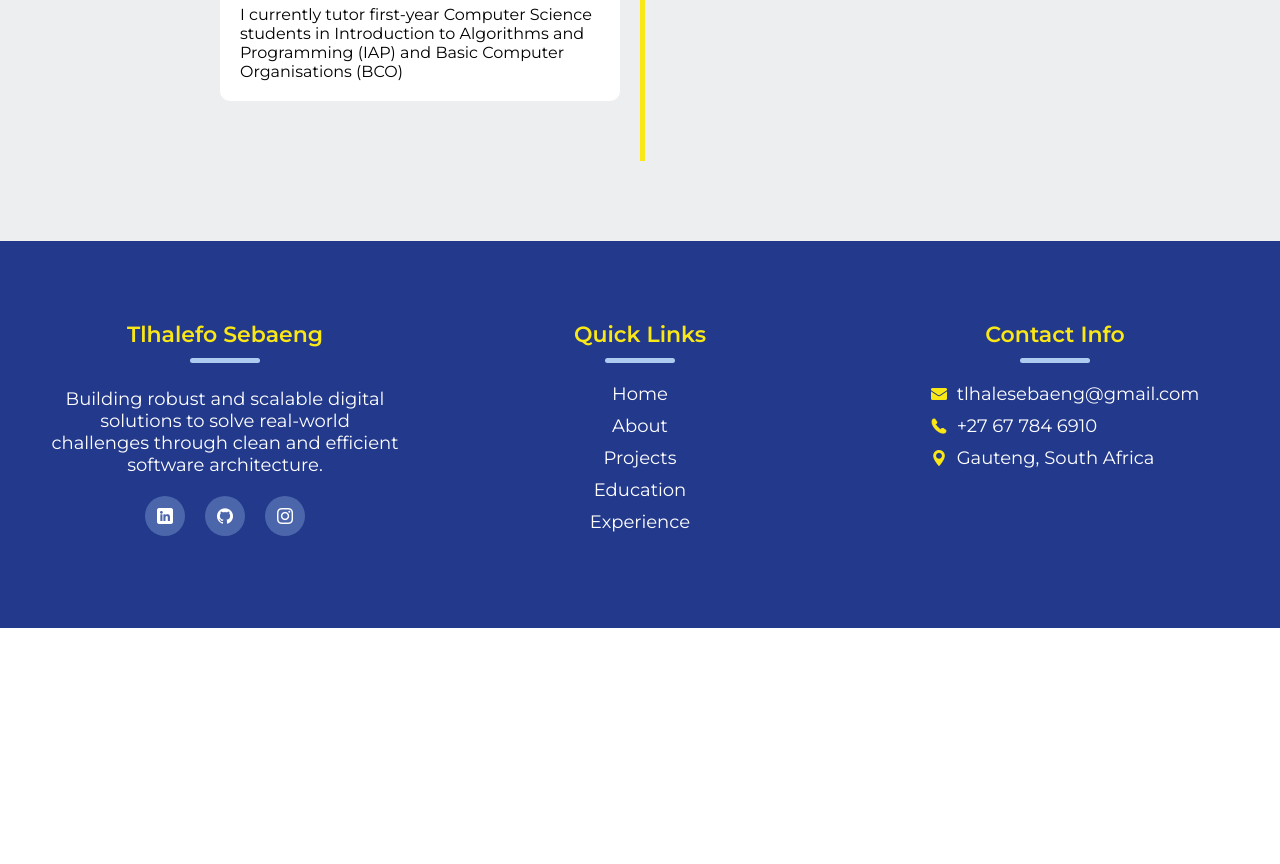
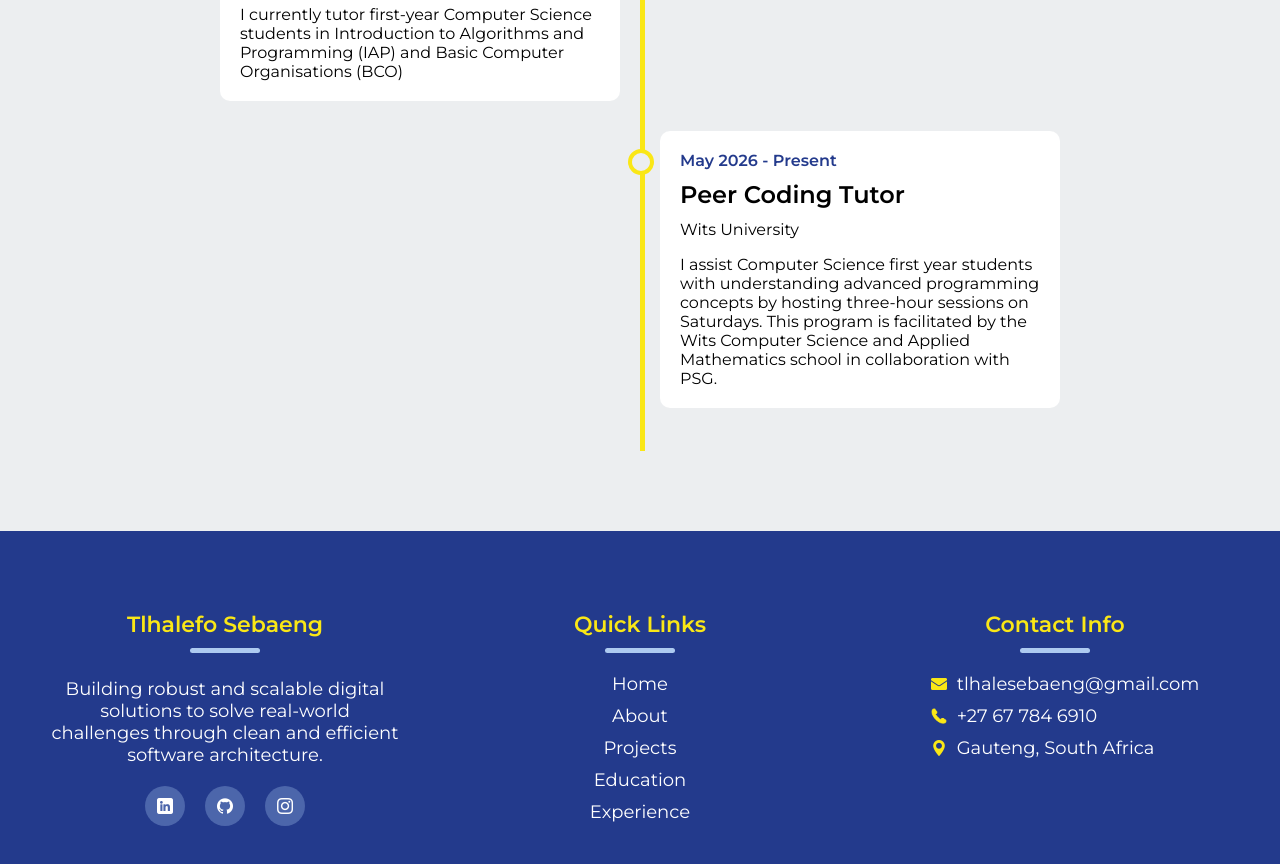
Before and after one commit to tlhalesebaeng/my-portfolio, a React (Vite) app: page / in a window 1280 px wide. Shown: the part 3900-4764 px from the top of the page. Before the commit the page ends 4528 px from the top, so only its background shows below. Built offline with nearby package versions, Linux system fonts and the light colour scheme.

Commit message:
Add second experience

```diff
--- a/src/components/experience/Experience.css
+++ b/src/components/experience/Experience.css
@@ -1,3 +1,3 @@
 .experience-info {
-    height: 310px;
+    height: 600px;
 }
--- a/src/components/experience/Experience.jsx
+++ b/src/components/experience/Experience.jsx
@@ -11,6 +11,14 @@ const Experience = ({ ref }) => {
             description:
                 'I currently tutor first-year Computer Science students in Introduction to Algorithms and Programming (IAP) and Basic Computer Organisations (BCO)',
         },
+        {
+            id: 'experience-2',
+            year: 'May 2026 - Present',
+            title: 'Peer Coding Tutor',
+            place: 'Wits University',
+            description:
+                'I assist Computer Science first year students with understanding advanced programming concepts by hosting three-hour sessions on Saturdays. This program is facilitated by the Wits Computer Science and Applied Mathematics school in collaboration with PSG.',
+        },
     ];
     return <SeparatedList ref={ref} infoClass="experience-info" title="Experience" list={experienceList} />;
 };
```
